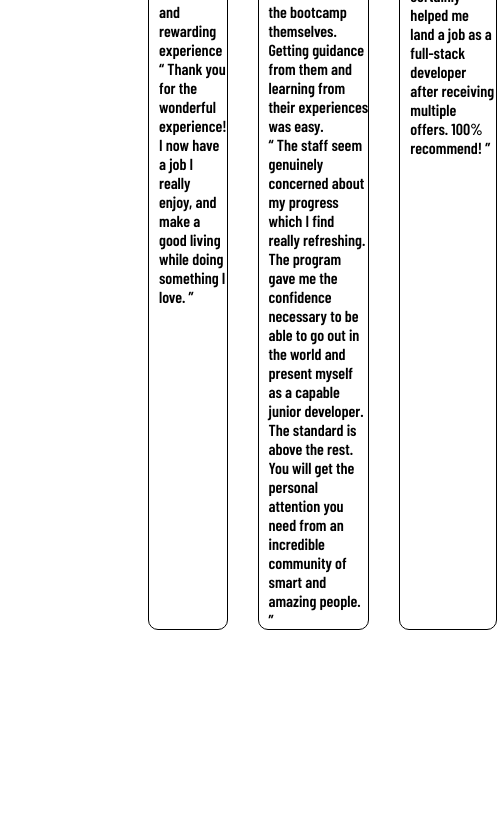
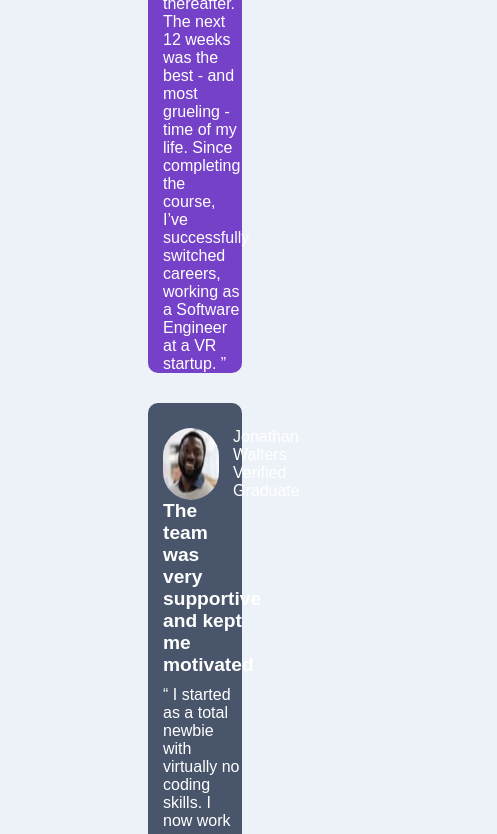
Before and after one commit to Tamunopreye/Testimonial-grid-layout, a plain HTML site: page index.html in a window 390 px wide. Shown: the part 1166-2000 px from the top of the page, 497 px wide, since content can reach past the window. Before the commit the page ends 1796 px from the top, so only its background shows below. Drawn offline with nearby package versions, Linux system fonts and the light colour scheme; a web font is replaced by a local one.

Commit message:
added media query and a little README file with not much details sha

```diff
--- a/css/style.css
+++ b/css/style.css
@@ -1,5 +1,4 @@
-@import url('https://fonts.googleapis.com/css2?family=Barlow+Condensed:wght@600&display=swap');
-
+@import url('https://fonts.googleapis.com/css2?family=Barlow+Condensed:wght@300&display=swap');
 :root {
     --Moderateviolet : hsl(263, 55%, 52%);
     --Verydarkgrayishblue: hsl(217, 19%, 35%);
@@ -18,6 +17,7 @@ html {
 }
 
 body {
+    background-color: var(--Lightgrayishblue);
     font-family: 'Barlow Condensed', sans-serif;
     display: flex;
     flex-direction: column;
@@ -35,20 +35,73 @@ body {
 }
 
 .grid-items {
-    border: 1px solid;
+    /* border: 1px solid; */
     border-radius: 10px;
-    padding-top: 20px;
-    padding-left: 10px;
+    padding-top: 25px;
+    padding-left: 15px;
 }
 
 #item-1 {
+    background: url("/images/bg-pattern-quotation.svg") var(--Moderateviolet);
+    color: #fff;
+    background-repeat: no-repeat;
+    background-position: top right;
+    background-position-x: 70%;
     grid-column: 1/ span 2;
 }
-/* #item-2 {} */
+#item-2 {
+    background-color: var(--Verydarkgrayishblue);
+    color: #fff;
+}
 #item-3 {
+    background-color: var(--White);
     grid-row: span 2;
 }
-/* #item-4 {} */
+#item-4 {
+    background-color: var(--White);
+
+}
 #item-5 {
+    background-color: var(--Verydarkblackishblue);
+    color: #fff;
     grid-column: span 2;
 }
+
+.grid-container .grid-items header {
+    display: flex;
+    gap: 14px;
+}
+.grid-container .grid-items header img {
+    border-radius: 50px;
+}
+
+.grid-container .grid-items .sec-header {
+    font-weight: 900;
+    font-size: larger;
+    padding-bottom: 10px;
+}
+
+@media (max-width: 900px) {
+    .grid-container {
+        display: grid;
+        grid-template-columns: 1fr;
+    }
+    #item-1{}
+    #item-2{
+        order: 2;
+        grid-column: span 2;
+    }
+    #item-3{
+        order: 5;
+        grid-column: span 2;
+    }
+    #item-4{
+        order: 3;
+        grid-column: span 2;
+    }
+    #item-5 {
+        order: 4;
+        grid-column: span 2;
+    }
+
+}
```
Also changed, not shown: 1 other file.
